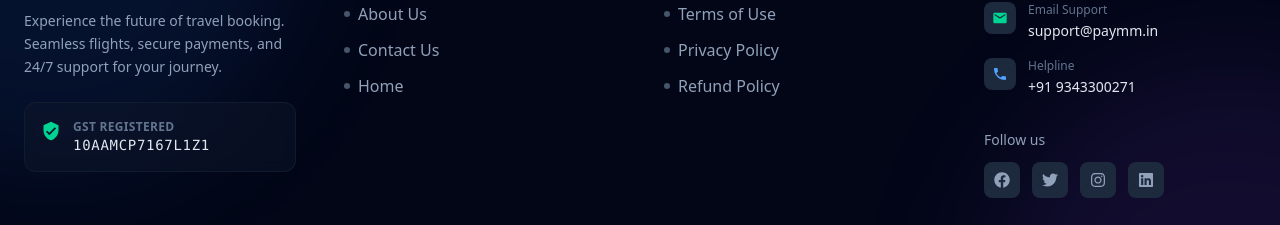
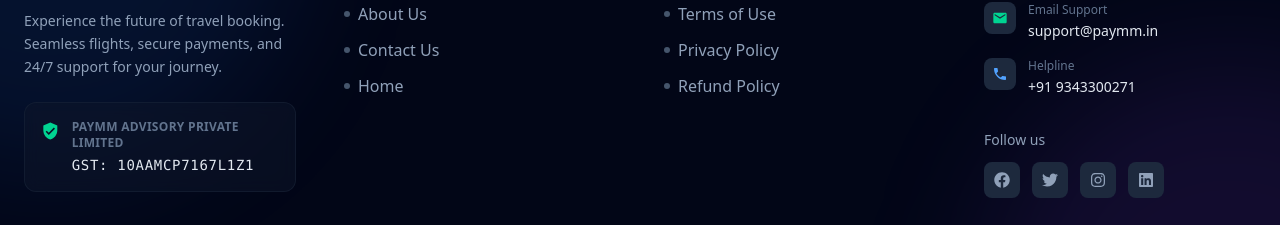
Before and after one commit to YASHSHAH-create/flight, a Next.js app: page /about in a window 1280 px wide. Shown: the part 1088-1313 px from the top of the page. Built offline with nearby package versions, Linux system fonts and the light colour scheme; no server answers.

Commit message:
Add full company name to footer brand section

```diff
--- a/app/components/Footer.tsx
+++ b/app/components/Footer.tsx
@@ -28,8 +28,8 @@
                         <div className="flex items-start space-x-3 p-4 bg-slate-900/50 rounded-xl border border-slate-800/50 backdrop-blur-sm">
                             <MdVerifiedUser className="text-emerald-400 text-xl mt-0.5" />
                             <div>
-                                <p className="text-xs text-slate-500 uppercase tracking-wide font-semibold">GST Registered</p>
-                                <p className="text-sm font-medium text-slate-200 tracking-wider font-mono">10AAMCP7167L1Z1</p>
+                                <p className="text-xs text-slate-500 uppercase tracking-wide font-semibold">PAYMM ADVISORY PRIVATE LIMITED</p>
+                                <p className="text-sm font-medium text-slate-200 tracking-wider font-mono mt-1">GST: 10AAMCP7167L1Z1</p>
                             </div>
                         </div>
                     </div>
```
